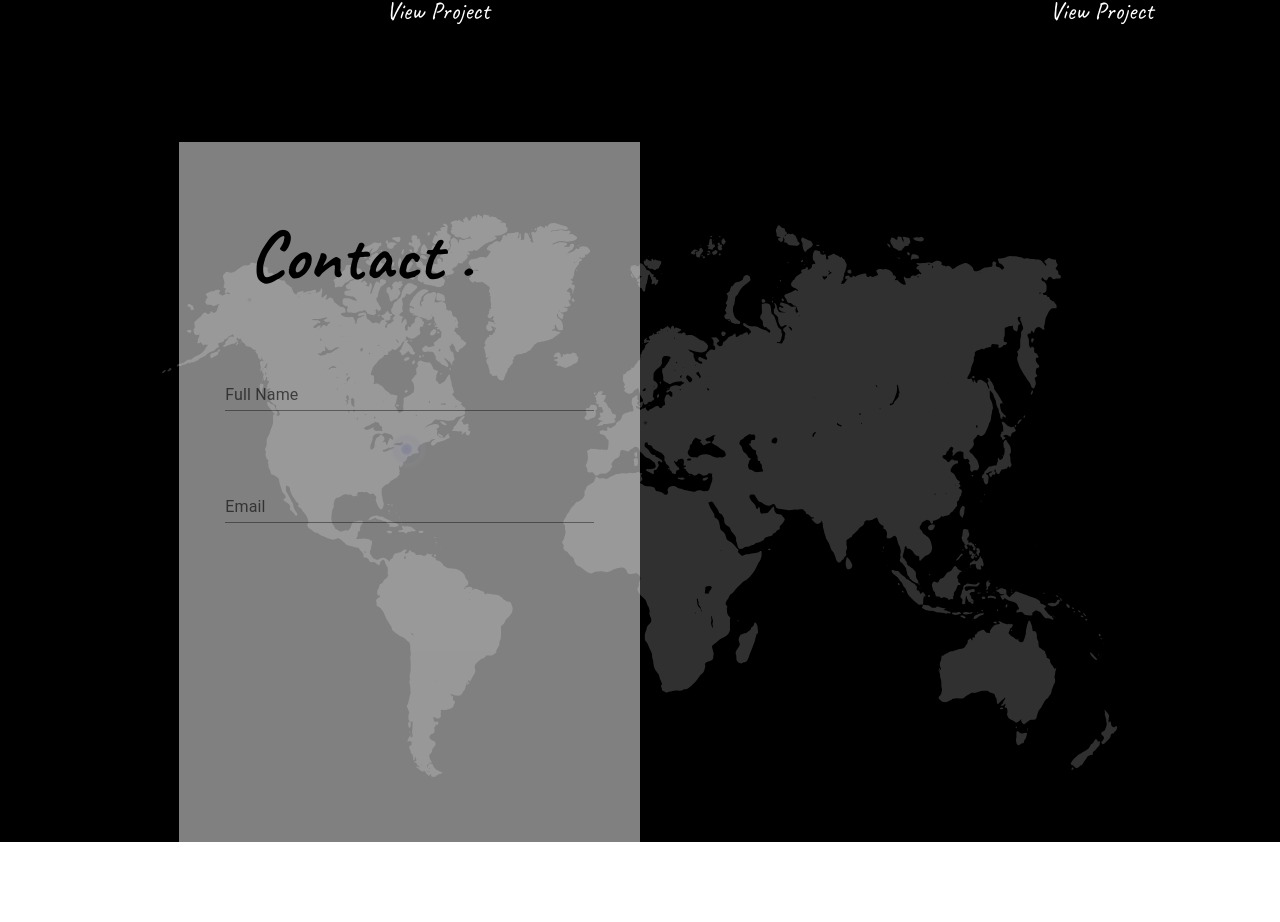
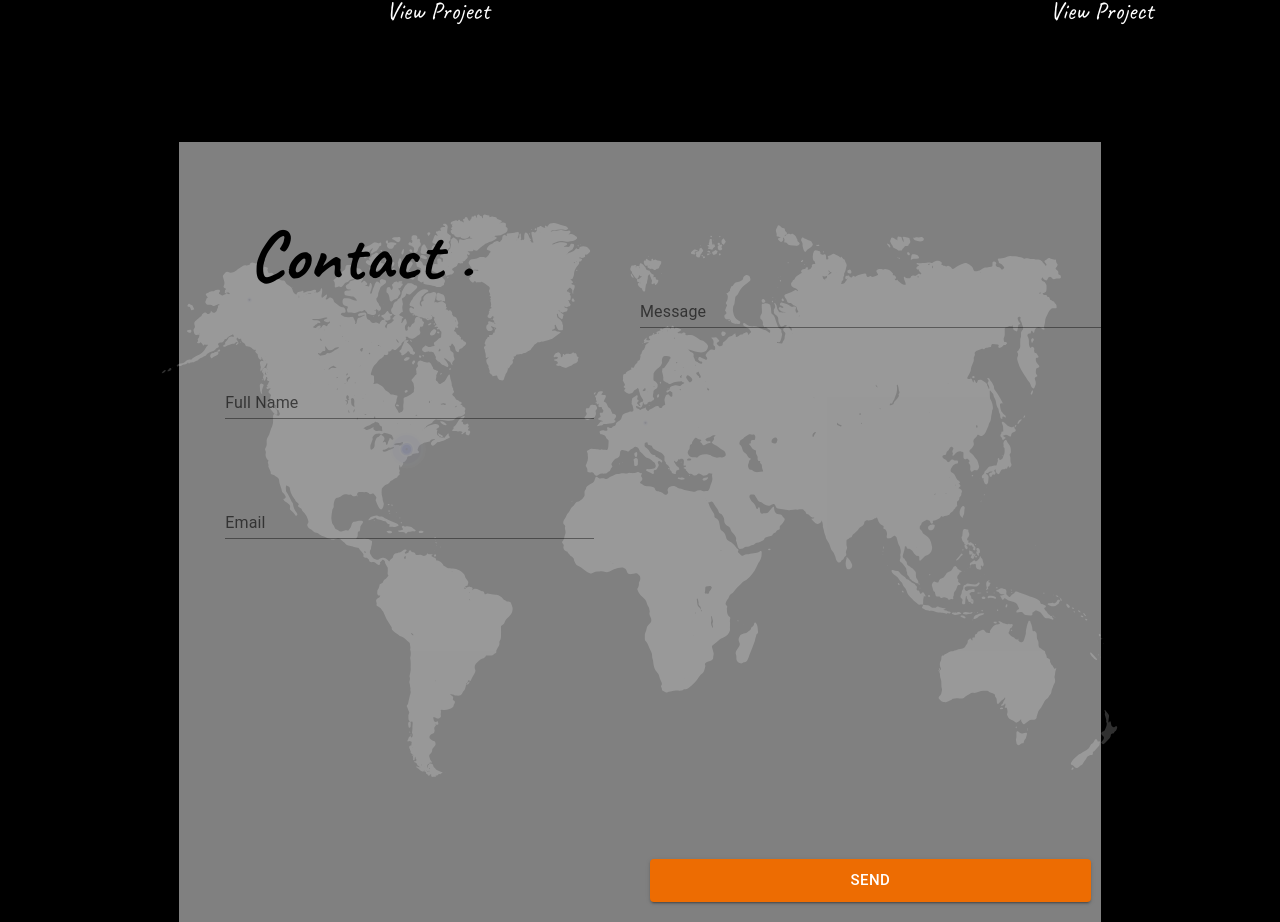
Before and after one commit to waleed2000x/Waleed-s, a React (Vite) app: page / in a window 1280 px wide. Shown: the part 3771-4693 px from the top of the page. Before the commit the page ends 4613 px from the top, so only its background shows below. Built offline with nearby package versions, Linux system fonts and the light colour scheme.

Commit message:
Contact stying done but not interactive

```diff
--- a/src/components/contact/Contact.jsx
+++ b/src/components/contact/Contact.jsx
@@ -1,4 +1,4 @@
-import { TextField } from "@mui/material";
+import { Button, TextField } from "@mui/material";
 import ContactLottie from "./contactLottie";
 import { Element } from "react-scroll";
 import { useEffect } from "react";
@@ -17,9 +17,9 @@ export default function Contact() {
       script.onload = () => {
         window.turnstile.render(".cf-turnstile", {
           sitekey: "0x4AAAAAAAJovBJuxtfEvcgQ", // Replace with your sitekey
-          theme: "light",
+          theme: "dark",
           callback: _turnstileCb,
-          mode: "interactive",
+          mode: "managed",
         });
       };
 
@@ -44,6 +44,7 @@ export default function Contact() {
             <p>Contact .</p>
           </div>
           <div className="contactLeftInputs">
+            <div className="leftInputs">
               <TextField
                 variant="standard"
                 label="Full Name"
@@ -56,11 +57,24 @@ export default function Contact() {
                 size="large"
                 placeholder="Email"
               />
+            </div>
             {/* The Turnstile CAPTCHA widget will be rendered inside this div */}
             <div className="cf-turnstile"></div>
           </div>
         </div>
-        <div className="rightContact"></div>
+        <div className="rightContact">
+          <TextField
+            id="outlined-multiline-flexible"
+            label="Message"
+            placeholder="Message"
+            multiline
+            variant="standard"
+            maxRows={10}
+          />
+          <Button color="warning" variant="contained" size="large">
+            Send
+          </Button>
+        </div>
       </div>
     </Element>
   );
--- a/src/scss/index.css
+++ b/src/scss/index.css
@@ -447,7 +447,7 @@
   display: flex;
   justify-content: center;
   width: 100%;
-  min-height: 100vh;
+  height: 110vh;
   background-color: rgba(0, 0, 0, 0.8);
 }
 .contactParent .contactForm {
@@ -476,18 +476,43 @@
 .contactParent .contactForm .leftContact .contactLeftInputs {
   display: flex;
   flex-direction: column;
+  justify-content: space-between;
+  align-items: center;
+  width: 100%;
+  height: 100%;
+}
+.contactParent .contactForm .leftContact .contactLeftInputs .leftInputs {
+  display: flex;
+  flex-direction: column;
   justify-content: space-evenly;
   align-items: center;
   width: 100%;
   height: 50%;
 }
-.contactParent .contactForm .leftContact .contactLeftInputs .css-1u3bzj6-MuiFormControl-root-MuiTextField-root {
+.contactParent .contactForm .leftContact .contactLeftInputs .leftInputs .css-1u3bzj6-MuiFormControl-root-MuiTextField-root {
   width: 80%;
+}
+.contactParent .contactForm .leftContact .contactLeftInputs .cf-turnstile {
+  margin: 10px 0px;
 }
 .contactParent .contactForm .rightContact {
   display: flex;
   flex-direction: column;
   width: 40%;
+  height: auto;
+  background-color: rgba(255, 255, 255, 0.5);
+  justify-content: space-between;
+}
+.contactParent .contactForm .rightContact .css-1u3bzj6-MuiFormControl-root-MuiTextField-root {
+  height: 300px;
+  margin: 30% 0px;
+}
+.contactParent .contactForm .rightContact label + .css-1rb63tl-MuiInputBase-root-MuiInput-root {
+  margin-top: 16px;
+  height: 100%;
+}
+.contactParent .contactForm .rightContact button {
+  margin: 20px 10px;
 }
 .contactParent .lottieContact {
   position: absolute;
--- a/src/scss/index.scss
+++ b/src/scss/index.scss
@@ -473,7 +473,7 @@
   display: flex;
   justify-content: center;
   width: 100%;
-  min-height: 100vh;
+  height: 110vh;
   background-color: rgba(0, 0, 0, 0.8);
   .contactForm {
     display: flex;
@@ -499,13 +499,24 @@
       .contactLeftInputs {
         display: flex;
         flex-direction: column;
-        justify-content: space-evenly;
+        justify-content: space-between;
         align-items: center;
         width: 100%;
-        height: 50%;
-        .css-1u3bzj6-MuiFormControl-root-MuiTextField-root {
-          width: 80%;
-          // margin-top: 20px;
+        height: 100%;
+        .leftInputs {
+          display: flex;
+          flex-direction: column;
+          justify-content: space-evenly;
+          align-items: center;
+          width: 100%;
+          height: 50%;
+          .css-1u3bzj6-MuiFormControl-root-MuiTextField-root {
+            width: 80%;
+            // margin-top: 20px;
+          }
+        }
+        .cf-turnstile {
+          margin: 10px 0px;
         }
       }
     }
@@ -513,6 +524,20 @@
       display: flex;
       flex-direction: column;
       width: 40%;
+      height: auto;
+      background-color: rgba(255, 255, 255, 0.5);
+      justify-content: space-between;
+      .css-1u3bzj6-MuiFormControl-root-MuiTextField-root {
+        height: 300px;
+        margin: 30% 0px;
+      }
+      label + .css-1rb63tl-MuiInputBase-root-MuiInput-root {
+        margin-top: 16px;
+        height: 100%;
+      }
+      & button {
+        margin: 20px 10px;
+      }
     }
   }
   .lottieContact {
@@ -521,7 +546,6 @@
     left: 0px;
     z-index: 1;
     margin-top: 100px;
-    // backdrop-filter: blur(2px);
   }
 }
 
```
Also changed, not shown: 1 other file (tests, documents, lock files or other folders). Lines whose indentation alone changed are shown as unchanged.
